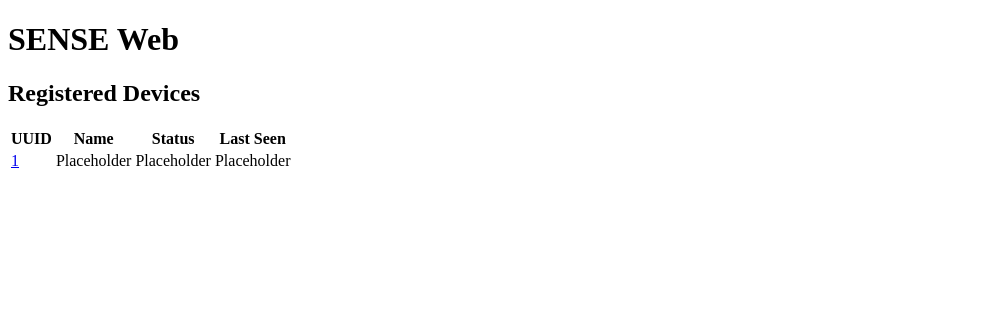
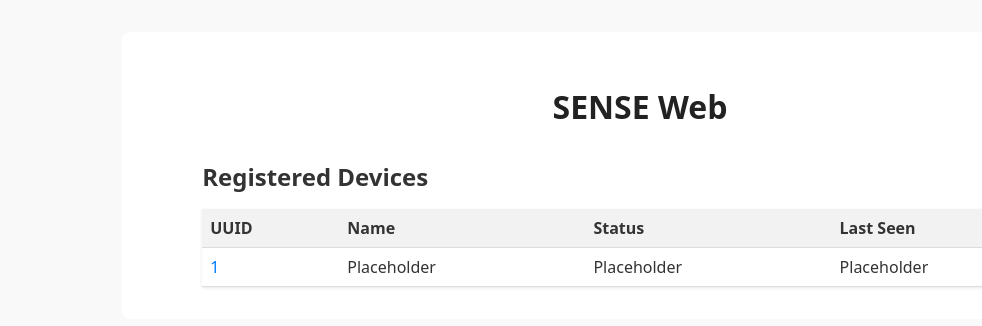
Before and after one commit to skwort/sense-web, a FastAPI app: template sense_web/api/webui/templates/index.html in a window 1280 px wide. Shown: the top 326 px of the page, without its empty margins (0-982 px from the left). Run offline with FastAPI, Linux system fonts and the light colour scheme; the template is opened without the code that fills it: most values are stand-ins (such as "Sample title", 1, 10 or a date in 2020).

Commit message:
api: Improve WebUI styling

```diff
--- a/sense_web/api/server.py
+++ b/sense_web/api/server.py
@@ -4,6 +4,7 @@ import subprocess
 from typing import IO, Dict, AsyncIterator, Any
 from contextlib import asynccontextmanager
 from fastapi import FastAPI, APIRouter
+from fastapi.staticfiles import StaticFiles
 from .routes import root, devices, webui
 
 from sense_web.db.session import sessionmanager
@@ -33,6 +34,11 @@ def init_api(use_webui: bool = True) -> FastAPI:
 
     if use_webui:
         api.include_router(webui.router)
+        api.mount(
+            "/static",
+            StaticFiles(directory="sense_web/api/webui/static"),
+            name="static",
+        )
 
     return api
 
--- /dev/null
+++ b/sense_web/api/webui/static/styles.css
@@ -0,0 +1,63 @@
+body {
+    font-family: system-ui, sans-serif;
+    margin: 2rem;
+    background-color: #f9f9f9;
+    color: #333;
+}
+
+.container {
+    max-width: 80%;
+    margin: 0 auto;
+    background: white;
+    padding: 2rem;
+    border-radius: 8px;
+}
+
+.childContainer {
+    margin: 0 auto;
+    width: 90%;
+}
+
+h1 {
+    text-align: center;
+    margin-bottom: 1rem;
+    color: #222;
+}
+
+h2 {
+    margin-top: 2rem;
+    margin-bottom: 1rem;
+}
+
+table {
+    margin: 0 auto;
+    width: 100%;
+    border-collapse: collapse;
+    background-color: white;
+    box-shadow: 0 1px 3px rgba(0, 0, 0, 0.1);
+}
+
+th,
+td {
+    text-align: left;
+    padding: 0.5rem;
+    border-bottom: 1px solid #ddd;
+}
+
+th {
+    background-color: #f2f2f2;
+    font-weight: bold;
+}
+
+tr:hover {
+    background-color: #f5f5f5;
+}
+
+a {
+    color: #007bff;
+    text-decoration: none;
+}
+
+a:hover {
+    text-decoration: underline;
+}
--- a/sense_web/api/webui/templates/base.html
+++ b/sense_web/api/webui/templates/base.html
@@ -4,11 +4,14 @@
 <head>
     <meta charset="UTF-8">
     <title>{% block title %}SENSE Web{% endblock %}</title>
+    <link rel="stylesheet" href="/static/styles.css">
 </head>
 
 <body>
-    <h1>SENSE Web</h1>
-    {% block content %}{% endblock %}
+    <div class="container">
+        <h1>SENSE Web</h1>
+        {% block content %}{% endblock %}
+    </div>
 </body>
 
 </html>
--- a/sense_web/api/webui/templates/index.html
+++ b/sense_web/api/webui/templates/index.html
@@ -3,6 +3,7 @@
 {% block title %}Device List{% endblock %}
 
 {% block content %}
+<div class="childContainer">
     <h2>Registered Devices</h2>
     <table>
         <thead>
@@ -20,9 +21,9 @@
                 <td>Placeholder</td>
                 <td>Placeholder</td>
                 <td>Placeholder</td>
-            <td></td>
             </tr>
             {% endfor %}
         </tbody>
     </table>
+</div>
 {% endblock %}
```
Lines whose indentation alone changed are shown as unchanged.
